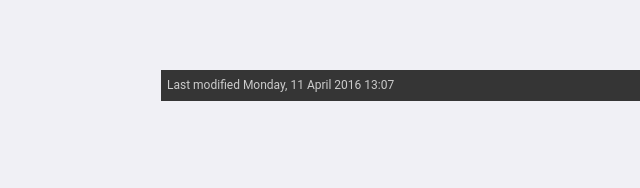
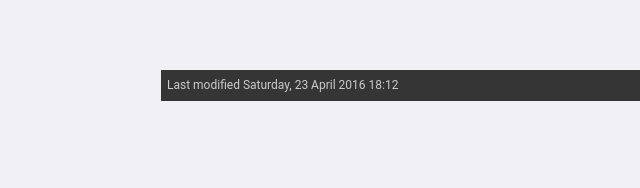
Before and after one commit to TxHawks/jigsass-utils-position, a website: page docs/styleguide/index.html in a window 1280 px wide. Shown: the part 6168-6356 px from the top of the page, 175-815 px from the left. Drawn offline with Linux system fonts and the light colour scheme.

Commit message:
Update dependencies

```diff
--- a/docs/styleguide/index.html
+++ b/docs/styleguide/index.html
@@ -276,7 +276,7 @@ their first non-statically positioned ancestor (or <code>window</code>).</p>
 			</div>
 		</section>
 
-	<footer>Last modified Monday, 11 April 2016 13:07</footer>
+	<footer>Last modified Saturday, 23 April 2016 18:12</footer>
 </main>
 <script src="prism.js"></script>
 <script src="examples.js"></script>
--- a/scss/index.scss
+++ b/scss/index.scss
@@ -16,7 +16,7 @@
 
 @if (not mixin-exists(jigsass-define-util)) {
   @error '`jigsass-utils-position` has a dependency on `jigsass-tools-selectors`. ' +
-    'Please import it before importing this file.'
+    'Please import it before importing this file.';
 }
 
 
```
Also changed, not shown: package.json (+11 -11 lines).
